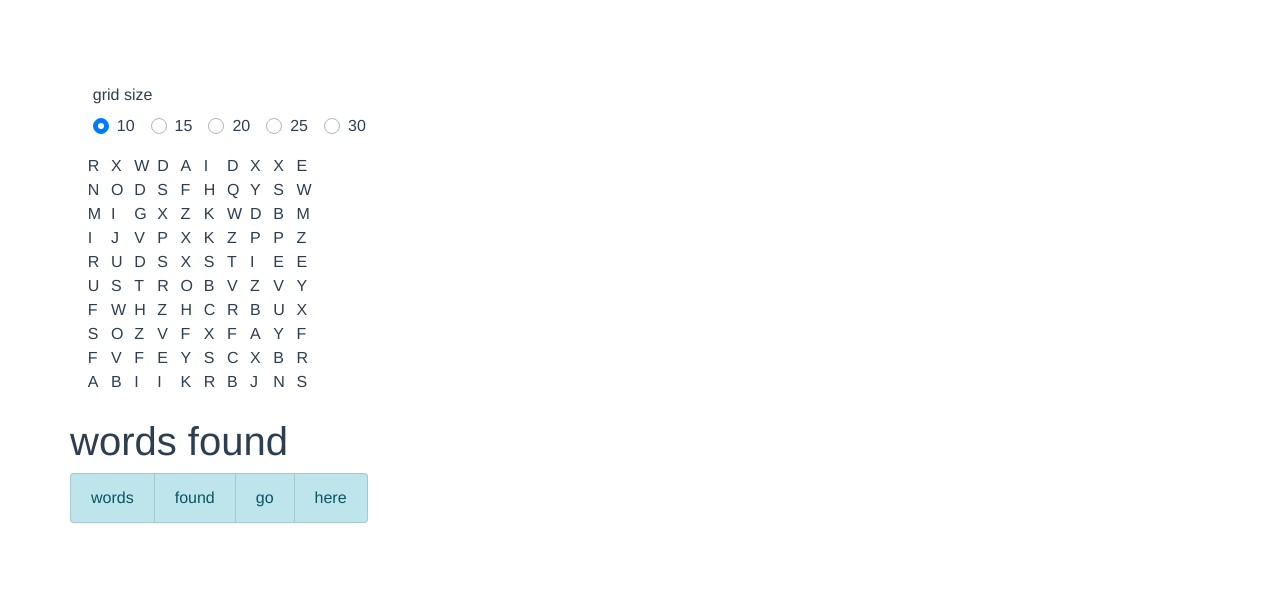
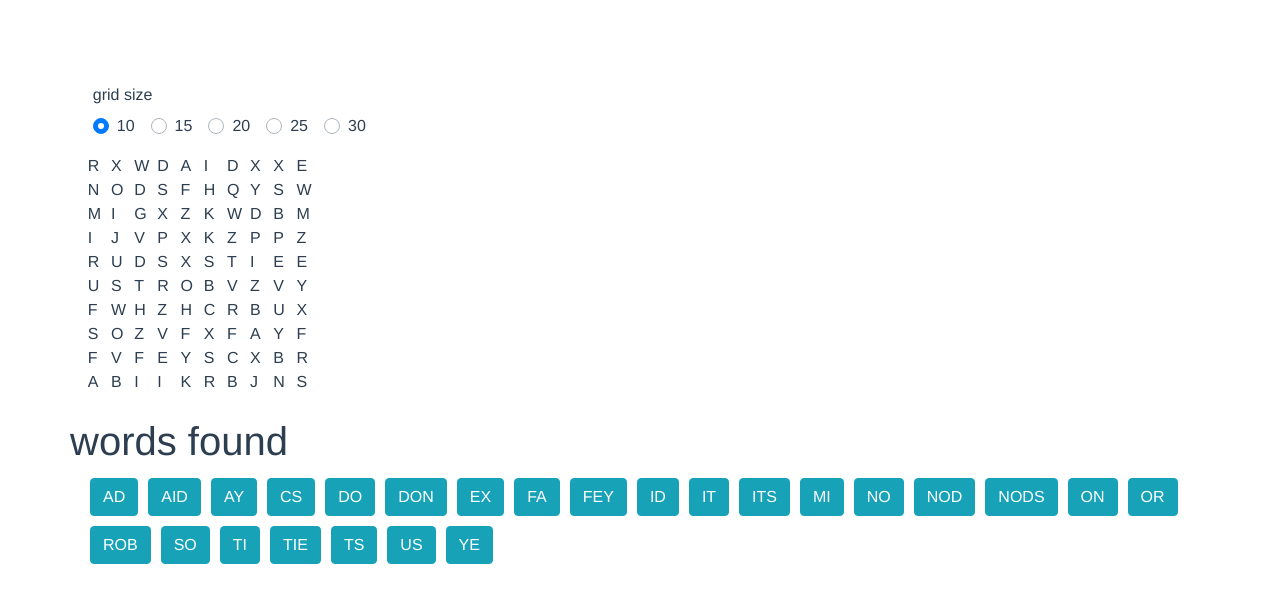
Before and after one commit to beefan/word-search-vue, a Vue app: page / in a window 1280 px wide. Shown: the top 602 px of the page. Built offline with nearby package versions, Linux system fonts and the light colour scheme.

Commit message:
words found in rows are added successfully to found list

```diff
--- a/src/App.vue
+++ b/src/App.vue
@@ -1,7 +1,7 @@
 <template>
   <b-container id="app">
     <b-row>
-      <word-search />
+      <word-search @dataChanged="updateList()"/>
     </b-row>
     <b-row>
       <word-list />
@@ -21,8 +21,61 @@ export default {
   },
   data () {
     return {
-      grid: []
+      searchStr: ''
     }
+  },
+  computed: {
+    grid() {
+      return this.$store.state.grid
+    },
+    words() {
+      return this.$store.state.wordsList
+    },
+  },
+  methods: {
+    updateList() {
+      console.log('update list')
+      this.findWords()
+    },
+    addRows() {
+     for (const row of this.grid) {
+        const rowStr = row.join('')
+        this.searchStr += ' ' + rowStr
+        this.searchStr += ' ' + this.reverse(rowStr)
+      }
+    },
+    addCols() {
+      console.log('add cols')
+    },
+    addDiagnols() {
+      console.log('add diags')
+    },
+    findWords() {
+      let found = []
+
+      // add to searchStr all possible:
+      // rows, cols, diagnols
+      this.addRows()
+      this.addCols()
+      this.addDiagnols()
+      this.searchStr = this.searchStr.toLowerCase()
+
+      // iterate through every word in the dictionary
+      // and see if the word is in the search string
+      for (let prop in this.words) {
+          let word = this.words[prop]
+          if (this.searchStr.includes(word)) {
+            found.push(word)
+          }
+      }
+      console.log('found words ')
+      console.log(found)
+      // set the vuex store found variable
+      this.$store.commit('fillFound', found)
+    },
+    reverse(str) {
+      return str.split("").reverse().join("")
+    },
   }
 };
 </script>
--- a/src/components/WordList.vue
+++ b/src/components/WordList.vue
@@ -1,33 +1,30 @@
 <template>
-  <div>
+  <div id="words-found">
     <h1>words found</h1>
-    <b-list-group horizontal>
-      <b-list-group-item v-for="(item, index) in found" v-bind:key="index" variant="info">
-        {{ item }}
-      </b-list-group-item>
-    </b-list-group>
+    <b-container>
+      <b-button class="word" v-for="(item, index) in found" v-bind:key="index" variant="info">
+        {{ item.toUpperCase() }}
+      </b-button>
+    </b-container>
   </div>
 </template>
 
 <script>
 export default {
   computed: {
-    words() {
-      return this.$store.state.wordsList
-    },
     found() {
-      return this.$store.state.found
+      let found = this.$store.state.found
+      return found.sort()
     }
-  },
-  methods: {
-
-  },
-  created() {
-
   }
 }
 </script>
 
 <style>
-
+#words-found {
+  margin-bottom: 20%;
+}
+.word {
+  margin: 5px;
+}
 </style>
--- a/src/components/WordSearch.vue
+++ b/src/components/WordSearch.vue
@@ -62,6 +62,7 @@ export default {
         }
       }
       this.$store.commit('fillGrid', grid)
+      this.$emit('dataChanged')
     }
   }
 }
--- a/src/store/index.js
+++ b/src/store/index.js
@@ -7,7 +7,7 @@ const store = new Vuex.Store({
   state: {
     //variables here to maintain state of
     grid: [],
-    found: ["words", "found", "go", "here"],
+    found: [],
     wordsList: require("../assets/words-list.json")
   },
   getters: {
```
